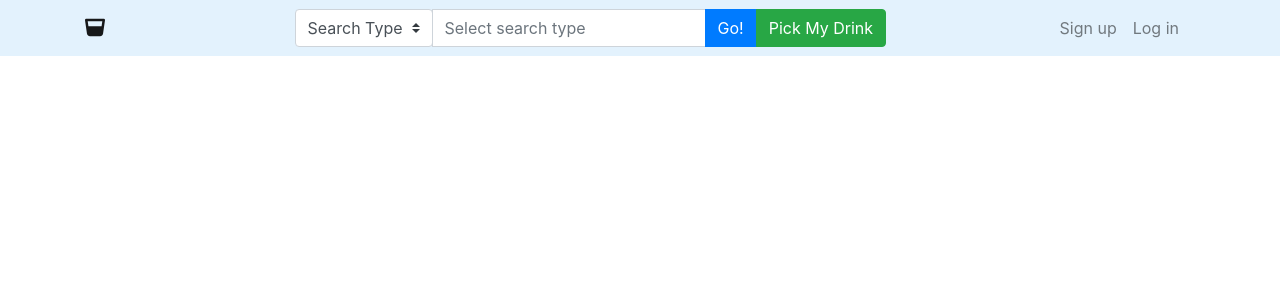
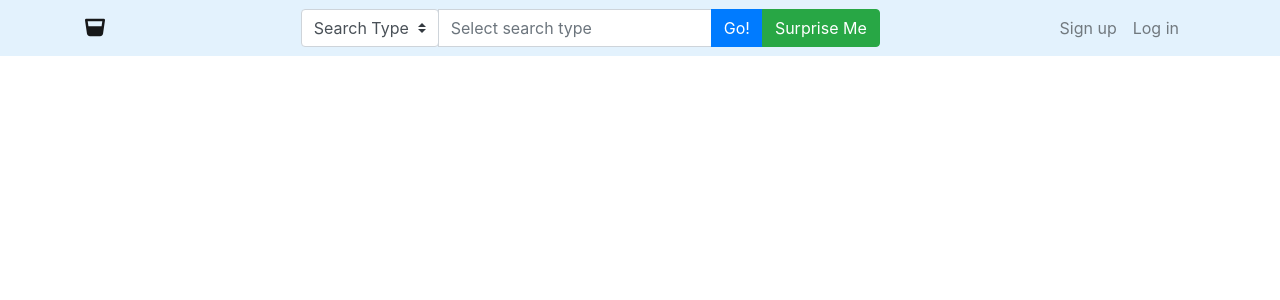
Before and after one commit to icym1lk/how-about-a-drink, a Flask app: page /random in a window 1280 px wide. Shown: the top 300 px of the page. Run offline with Flask 2, Linux system fonts and the light colour scheme; data that the repository does not hold is empty; some libraries are stand-ins or nearby versions.

Commit message:
Change random button text

```diff
--- a/templates/_form.html
+++ b/templates/_form.html
@@ -28,7 +28,7 @@
       <button class="btn btn-primary" formaction="/results" formmethod="POST" aria-haspopup="true" aria-expanded="false">Go!</button>
     </span>
     <span class="input-group-append">
-      <button class="btn btn-success" formaction="/random" formmethod="POST" aria-haspopup="true" aria-expanded="false">Pick My Drink</button>
+      <button class="btn btn-success" formaction="/random" formmethod="POST" aria-haspopup="true" aria-expanded="false">Surprise Me</button>
     </span>
   </span>
 
```
